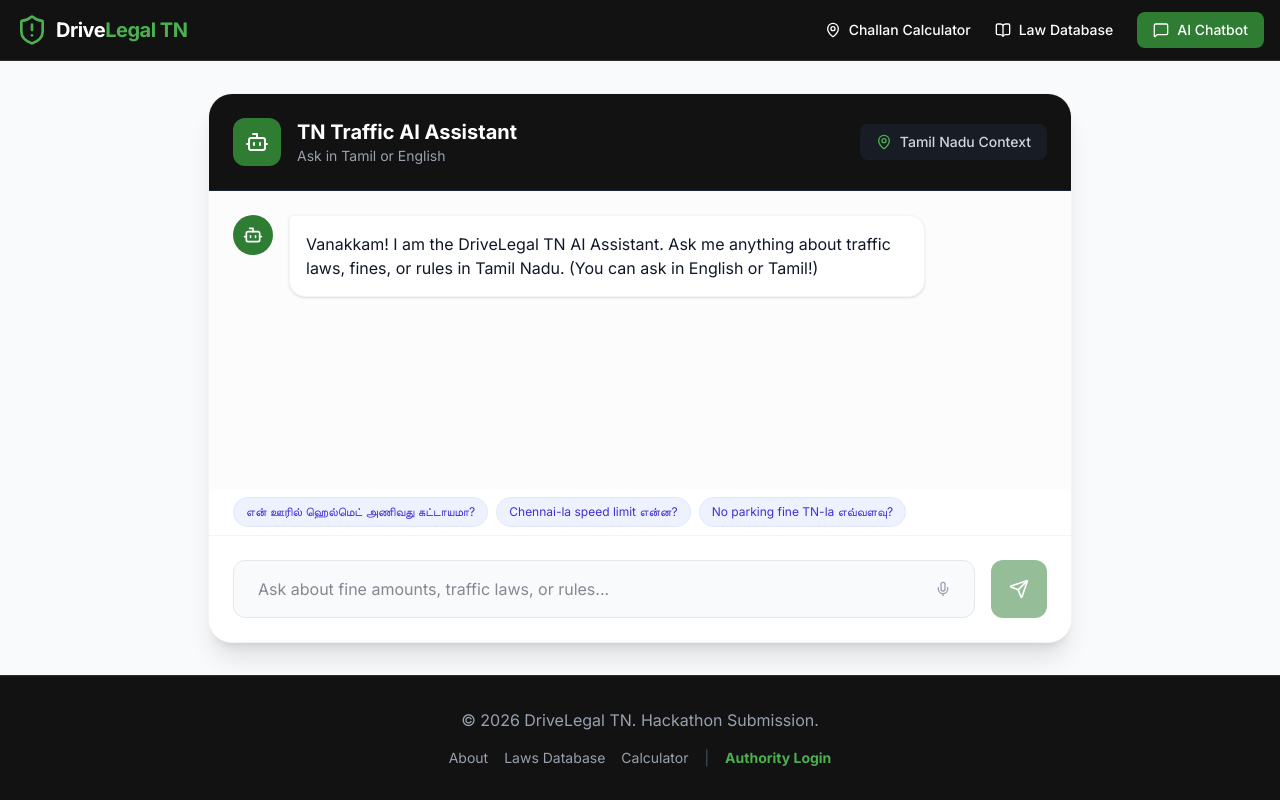
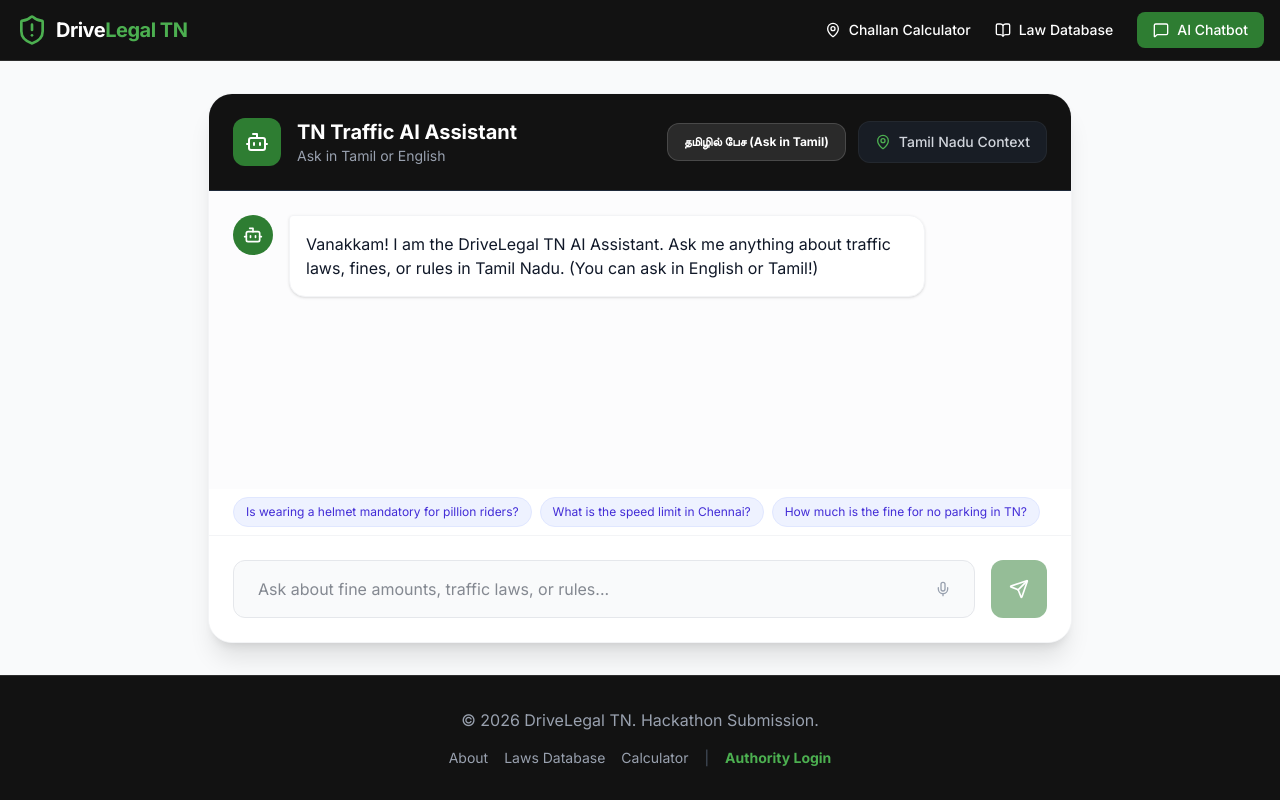
Before and after one commit to Prathap2349/DriveLegal-Ai, a Next.js app: page /chat in a window 1280 px wide. Built offline with nearby package versions, Linux system fonts and the light colour scheme.

Commit message:
feat: fully localize chat page and synchronize speech recognition locale based on language store

```diff
--- a/app/chat/page.tsx
+++ b/app/chat/page.tsx
@@ -2,16 +2,39 @@
 
 import { Send, Bot, User, MapPin, Mic, MicOff } from 'lucide-react';
 import { motion } from 'framer-motion';
-import { useEffect, useRef, useState, useCallback } from 'react';
+import { useEffect, useRef, useState } from 'react';
 import { useStore } from "@/lib/store";
 
 type Message = { id: string, role: 'user' | 'assistant', content: string };
 
-const SUGGESTED_PROMPTS = [
-  "என் ஊரில் ஹெல்மெட் அணிவது கட்டாயமா?",
-  "Chennai-la speed limit என்ன?",
-  "No parking fine TN-la எவ்வளவு?"
-];
+const T = {
+  en: {
+    welcomeMessage: 'Vanakkam! I am the DriveLegal TN AI Assistant. Ask me anything about traffic laws, fines, or rules in Tamil Nadu. (You can ask in English or Tamil!)',
+    suggestedPrompts: [
+      "Is wearing a helmet mandatory for pillion riders?",
+      "What is the speed limit in Chennai?",
+      "How much is the fine for no parking in TN?"
+    ],
+    title: "TN Traffic AI Assistant",
+    subtitle: "Ask in Tamil or English",
+    contextLabel: "Tamil Nadu Context",
+    inputPlaceholder: "Ask about fine amounts, traffic laws, or rules...",
+    toggleLangBtn: "தமிழில் பேச (Ask in Tamil)"
+  },
+  ta: {
+    welcomeMessage: 'வணக்கம்! நான் டிரைவ்லீகல் தமிழ்நாடு AI உதவியாளர். தமிழ்நாட்டில் போக்குவரத்து விதிகள், அபராதங்கள் அல்லது சட்டங்கள் பற்றி என்னிடம் கேளுங்கள். (நீங்கள் தமிழ் அல்லது ஆங்கிலத்தில் கேட்கலாம்!)',
+    suggestedPrompts: [
+      "என் ஊரில் ஹெல்மெட் அணிவது கட்டாயமா?",
+      "சென்னையில் வேக வரம்பு என்ன?",
+      "தமிழ்நாட்டில் நோ பார்க்கிங் அபராதம் எவ்வளவு?"
+    ],
+    title: "தமிழக போக்குவரத்து AI உதவியாளர்",
+    subtitle: "தமிழ் அல்லது ஆங்கிலத்தில் கேட்கவும்",
+    contextLabel: "தமிழ்நாடு சூழல்",
+    inputPlaceholder: "அபராதத் தொகைகள், போக்குவரத்துச் சட்டங்கள் அல்லது விதிகள் பற்றி கேட்கவும்...",
+    toggleLangBtn: "Ask in English"
+  }
+};
 
 // Provide typings for SpeechRecognition
 interface SpeechRecognition extends EventTarget {
@@ -30,27 +53,40 @@ declare var webkitSpeechRecognition: {
 };
 
 export default function ChatPage() {
+  const { laws, language, toggleLanguage } = useStore();
   const [messages, setMessages] = useState<Message[]>([
-    { id: '1', role: 'assistant', content: 'Vanakkam! I am the DriveLegal TN AI Assistant. Ask me anything about traffic laws, fines, or rules in Tamil Nadu. (You can ask in English or Tamil!)' }
+    { id: '1', role: 'assistant', content: T[language].welcomeMessage }
   ]);
   const [input, setInput] = useState("");
   const [isLoading, setIsLoading] = useState(false);
   const [isListening, setIsListening] = useState(false);
   const recognitionRef = useRef<SpeechRecognition | null>(null);
-  const { laws } = useStore();
 
   const messagesEndRef = useRef<HTMLDivElement>(null);
 
+  // Sync welcome message if the user switches languages before starting conversation
+  useEffect(() => {
+    if (messages.length === 1 && messages[0].role === 'assistant') {
+      setMessages([
+        { id: '1', role: 'assistant', content: T[language].welcomeMessage }
+      ]);
+    }
+  }, [language]);
+
+  // Synchronize Speech Recognition locale based on active language
   useEffect(() => {
     if (typeof window !== "undefined" && 'webkitSpeechRecognition' in window) {
       const recognition = new webkitSpeechRecognition();
       recognition.continuous = false;
       recognition.interimResults = false;
-      recognition.lang = 'ta-IN'; // Tamil India
+      recognition.lang = language === 'ta' ? 'ta-IN' : 'en-IN';
 
       recognition.onresult = (event: any) => {
         const transcript = event.results[0][0].transcript;
-        setInput(prev => prev + " " + transcript);
+        setInput(prev => {
+          const space = prev.endsWith(" ") || prev === "" ? "" : " ";
+          return prev + space + transcript;
+        });
       };
 
       recognition.onerror = () => {
@@ -63,15 +99,19 @@ export default function ChatPage() {
 
       recognitionRef.current = recognition;
     }
-  }, []);
+  }, [language]);
 
   const toggleListening = () => {
     if (!recognitionRef.current) return alert("Speech recognition is not supported in this browser (Try Chrome).");
     if (isListening) {
       recognitionRef.current.stop();
     } else {
-      recognitionRef.current.start();
-      setIsListening(true);
+      try {
+        recognitionRef.current.start();
+        setIsListening(true);
+      } catch (err) {
+        console.error(err);
+      }
     }
   };
 
@@ -122,7 +162,7 @@ export default function ChatPage() {
       }
     } catch (error) {
       console.error(error);
-      setMessages(prev => [...prev, { id: Date.now().toString(), role: 'assistant', content: 'Sorry, I encountered an error. Please try again.' }]);
+      setMessages(prev => [...prev, { id: Date.now().toString(), role: 'assistant', content: language === 'ta' ? 'மன்னிக்கவும், பிழை ஏற்பட்டது. மீண்டும் முயற்சிக்கவும்.' : 'Sorry, I encountered an error. Please try again.' }]);
     } finally {
       setIsLoading(false);
     }
@@ -143,13 +183,21 @@ export default function ChatPage() {
               <Bot className="w-6 h-6" />
             </div>
             <div>
-              <h1 className="text-xl font-bold">TN Traffic AI Assistant</h1>
-              <p className="text-sm text-gray-400">Ask in Tamil or English</p>
+              <h1 className="text-xl font-bold">{T[language].title}</h1>
+              <p className="text-sm text-gray-400">{T[language].subtitle}</p>
             </div>
           </div>
-          <div className="hidden sm:flex items-center gap-2 bg-gray-800/50 px-4 py-2 rounded-lg">
-            <MapPin className="w-4 h-4 text-[var(--color-brand-green-light)]" />
-            <span className="text-sm font-medium text-gray-300">Tamil Nadu Context</span>
+          <div className="flex items-center gap-3">
+            <button
+              onClick={toggleLanguage}
+              className="text-xs bg-white/10 hover:bg-white/20 text-white font-bold py-2.5 px-4 rounded-xl border border-white/15 transition-all active:scale-95"
+            >
+              {T[language].toggleLangBtn}
+            </button>
+            <div className="hidden sm:flex items-center gap-2 bg-gray-800/50 px-4 py-2.5 rounded-xl border border-white/5">
+              <MapPin className="w-4 h-4 text-[var(--color-brand-green-light)]" />
+              <span className="text-sm font-medium text-gray-300">{T[language].contextLabel}</span>
+            </div>
           </div>
         </div>
 
@@ -189,7 +237,7 @@ export default function ChatPage() {
 
         {/* Pre-loaded Prompts */}
         <div className="px-6 pb-2 pt-2 flex flex-wrap gap-2">
-          {SUGGESTED_PROMPTS.map((prompt, i) => (
+          {T[language].suggestedPrompts.map((prompt, i) => (
             <button
               key={i}
               onClick={() => handlePromptClick(prompt)}
@@ -207,7 +255,7 @@ export default function ChatPage() {
               <input
                 value={input}
                 onChange={(e) => setInput(e.target.value)}
-                placeholder="Ask about fine amounts, traffic laws, or rules..."
+                placeholder={T[language].inputPlaceholder}
                 className="w-full text-gray-900 bg-gray-50 border border-gray-200 rounded-xl py-4 pl-6 pr-12 focus:outline-none focus:ring-2 focus:ring-[var(--color-brand-green)] transition-all"
                 disabled={isLoading}
               />
```
